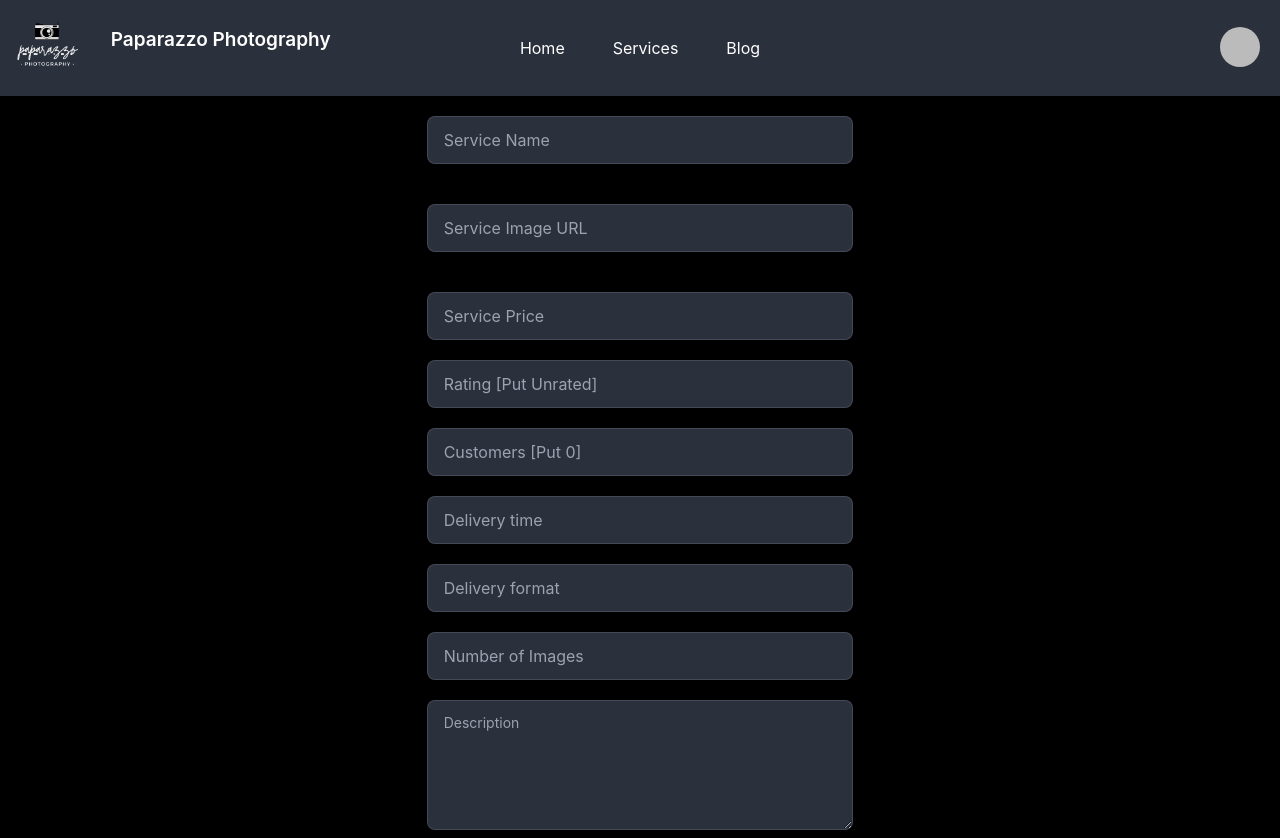
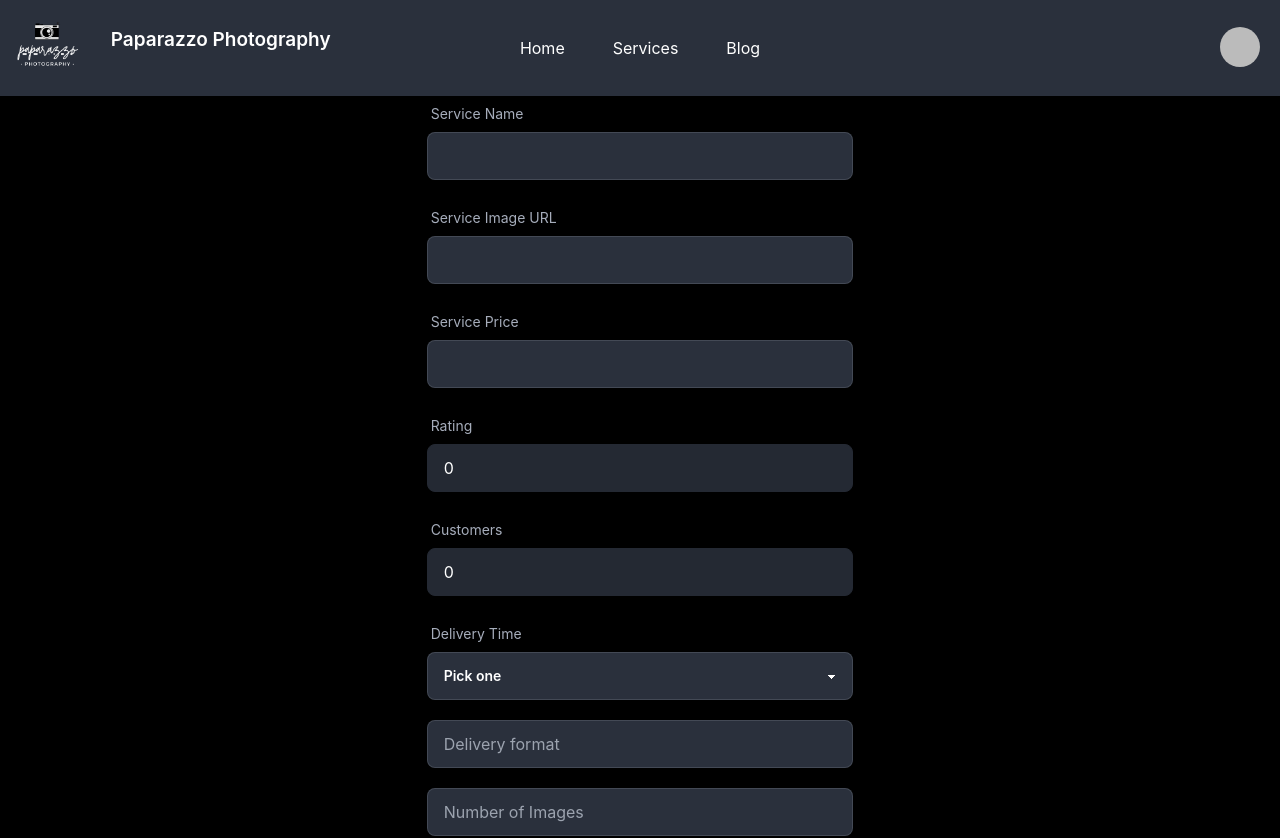
Before and after one commit to amanat-mahmud/Paparrazo-Photography, a React (Create React App) app: page /addservice in a window 1280 px wide. Shown: the top 838 px of the page. Built offline with nearby package versions, Linux system fonts and the light colour scheme; no server answers; sample sign-in values are in the browser's storage.

Commit message:
loader added

```diff
--- /dev/null
+++ b/src/Components/Loader/Loader.css
@@ -0,0 +1,39 @@
+.loader-container{
+    height: 50vh;
+    display: flex;
+    justify-content: center;
+    align-items: center;
+}
+.loader {
+    width: 6rem;
+    height: 6rem;
+    display: inline-block;
+    position: relative;
+  }
+  .loader::after,
+  .loader::before {
+    content: '';
+    box-sizing: border-box;
+    width: 48px;
+    height: 48px;
+    border-radius: 50%;
+    border: 2px solid #FFF;
+    position: absolute;
+    left: 0;
+    top: 0;
+    animation: animloader 2s linear infinite;
+  }
+  .loader::after {
+    animation-delay: 1s;
+  }
+
+  @keyframes animloader {
+    0% {
+      transform: scale(0);
+      opacity: 1;
+    }
+    100% {
+      transform: scale(1);
+      opacity: 0;
+    }
+  }
--- /dev/null
+++ b/src/Components/Loader/Loader.js
@@ -0,0 +1,11 @@
+import React from 'react';
+import './Loader.css'
+const Loader = () => {
+    return (
+        <div className='loader-container'>
+            <span className="loader"></span>
+        </div>
+    );
+};
+
+export default Loader;
--- a/src/Components/Pages/AddService/AddService.js
+++ b/src/Components/Pages/AddService/AddService.js
@@ -1,63 +1,157 @@
-import React from 'react';
-import toast from 'react-hot-toast';
-import { useNavigate } from 'react-router-dom';
-import useTitle from '../../../Hook/useTitle';
+import React from "react";
+import toast from "react-hot-toast";
+import { useNavigate } from "react-router-dom";
+import useTitle from "../../../Hook/useTitle";
 const AddService = () => {
-    useTitle('Add Service');
+  useTitle("Add Service");
   const navigate = useNavigate();
+
   const handleAddService = (event) => {
     event.preventDefault();
     const form = event.target;
     const title = form?.title.value;
     const img = form?.image.value;
     const price = form?.price.value;
-        const customers = form?.customers.value;
+    const customers = 0;
     const delivery = form?.delivery.value;
     const format = form?.format.value;
     const number_of_img = form?.number_of_img.value;
-        const rating = form?.rating?.value;
+    const rating = 0;
     const description = form?.description?.value;
-        // console.log(title,img,price,customers,delivery,format,number_of_img, rating, description);
-        const service = { title, img, price, customers, delivery, format, number_of_img, rating, description }
+    console.log(delivery);
+    const service = {
+      title,
+      img,
+      price,
+      customers,
+      delivery,
+      format,
+      number_of_img,
+      rating,
+      description,
+    };
     // console.log(service);
-        fetch(`https://paparazzo-photography-server.vercel.app/services`, {
-            method: 'POST',
-            headers: {
-                'Content-Type': 'application/json'
-            },
-            body: JSON.stringify(service)
-        })
-            .then(res => res.json())
-            .then(data => {
-                if (data.acknowledged > 0) {
-                    toast.success('Service Added')
-                    navigate("../services")
-                }
-            })
-            .catch()
-    }
+    // fetch(`https://paparazzo-photography-server.vercel.app/services`, {
+    //   method: "POST",
+    //   headers: {
+    //     "Content-Type": "application/json",
+    //   },
+    //   body: JSON.stringify(service),
+    // })
+    //   .then((res) => res.json())
+    //   .then((data) => {
+    //     if (data.acknowledged > 0) {
+    //       toast.success("Service Added");
+    //       navigate("../services");
+    //     }
+    //   })
+    //   .catch();
+  };
   return (
     <div>
-            <div className='text-center mb-5'>
+      <div className="text-center mb-5">
         <form onSubmit={handleAddService}>
-                    <input type="text" placeholder="Service Name" className="input input-bordered w-1/3 my-5" name='title' required /><br></br>
-                    <input type="text" placeholder="Service Image URL" className="input input-bordered w-1/3 my-5" name='image' required /><br></br>
-                    <input type="text" placeholder="Service Price" className="input input-bordered w-1/3 my-5" name='price' required /><br></br>
-                    <input type="text" placeholder="Rating [Put Unrated]" className="input input-bordered w-1/3 mb-5" name='rating'
-                        required /><br></br>
-                    <input type="text" placeholder="Customers [Put 0]" className="input input-bordered w-1/3 mb-5" name='customers'
-                        required /><br></br>
-                    <input type="text" placeholder="Delivery time" className="input input-bordered w-1/3 mb-5" name='delivery'
-                        required /><br></br>
-                    <input type="text" placeholder="Delivery format" className="input input-bordered w-1/3 mb-5" name='format'
-                        required /><br></br>
-                    <input type="text" placeholder="Number of Images" className="input input-bordered w-1/3 mb-5" name='number_of_img'
-                        required /><br></br>
-                    <textarea className="textarea textarea-bordered mb-5 w-1/3" placeholder="Description" rows="4" cols="50" name='description' required></textarea>
-                    <div className='text-center'>
-                        <button type="submit" className="btn btn-outline">Add service</button>
+          <div className="form-control w-1/3 mx-auto mb-5">
+            <label className="label">
+              <span className="label-text">Service Name</span>
+            </label>
+            <input
+              type="text"
+              className="input input-bordered w-full"
+              name="title"
+              required
+
+            />
           </div>
+          <div className="form-control w-1/3 mx-auto mb-5">
+            <label className="label">
+              <span className="label-text">Service Image URL</span>
+            </label>
+            <input
+              type="text"
+              className="input input-bordered w-full"
+              name="image"
+              required
+            />
+          </div>
+          <div className="form-control w-1/3 mx-auto mb-5">
+            <label className="label">
+              <span className="label-text">Service Price</span>
+            </label>
+            <input
+              type="number"
+              className="input input-bordered w-full"
+              name="price"
+              required
+            />
+          </div>
+          <div className="form-control w-1/3 mx-auto mb-5">
+            <label className="label">
+              <span className="label-text">Rating</span>
+            </label>
+            <input
+              type="text"
+              className="input input-bordered w-full"
+              name="rating"
+              required
+              defaultValue={0}
+              disabled
+            />
+          </div>
+          <div className="form-control w-1/3 mx-auto mb-5">
+            <label className="label">
+              <span className="label-text">Customers</span>
+            </label>
+            <input
+              type="text"
+              className="input input-bordered w-full"
+              name="customers"
+              required
+              defaultValue={0}
+              disabled
+            />
+          </div>
+          <div className="form-control w-1/3 mx-auto mb-5">
+  <label className="label">
+    <span className="label-text">Delivery Time</span>
+  </label>
+  <select className="select select-bordered" name="delivery">
+    <option disabled selected>Pick one</option>
+    <option>2</option>
+    <option>5</option>
+    <option>7</option>
+  </select>
 
+</div>
+          <input
+            type="text"
+            placeholder="Delivery format"
+            className="input input-bordered w-1/3 mb-5"
+            name="format"
+            required
+          />
+          <br></br>
+          <input
+            type="text"
+            placeholder="Number of Images"
+            className="input input-bordered w-1/3 mb-5"
+            name="number_of_img"
+            required
+          />
+          <br></br>
+          <textarea
+            className="textarea textarea-bordered mb-5 w-1/3"
+            placeholder="Description"
+            rows="4"
+            cols="50"
+            name="description"
+            required
+          ></textarea>
+          <div className="text-center">
+            <button type="submit" className="btn btn-outline">
+              Add service
+            </button>
+          </div>
         </form>
       </div>
     </div>
--- a/src/Components/Pages/Home/Home.js
+++ b/src/Components/Pages/Home/Home.js
@@ -1,5 +1,5 @@
 import React, { useContext } from 'react';
-import { Link, useLoaderData } from 'react-router-dom';
+import { Link, useLoaderData, useNavigate, useNavigation } from 'react-router-dom';
 import { FaMapMarkerAlt } from "react-icons/fa";
 import { PhotoProvider, PhotoView } from 'react-photo-view';
 import Service from './Service';
@@ -23,10 +23,16 @@ import galMin6 from "../../../assets/img/gallery/galMin6.jpg"
 import './Home.css'
 import useTitle from '../../../Hook/useTitle';
 import { AuthContext } from '../../../context/AuthProvider';
+import Loader from '../../Loader/Loader';
 const Home = () => {
+    const navigation = useNavigation();
     useTitle('Home');
     const services = useLoaderData();
     const {user} = useContext(AuthContext);
+    if(navigation.state==="loading"){
+        return <Loader></Loader>
+    }
+
     return (
         <div>
             {/* Hero section */}
@@ -45,7 +51,7 @@ const Home = () => {
                                 <h3 className="font-bold text-lg">Congratulations!!!</h3>
                                 <p className="py-4">Please check your email. Thank you.</p>
                                 <div className="modal-action">
-                                    <label htmlFor="hire-me-modal" className="btn">Okay</label>
+                                    <label htmlFor="hire-me-modal" className="btn btn-outline">Okay</label>
                                 </div>
                             </div>
                         </div>
--- a/src/Components/Pages/Services/Services.js
+++ b/src/Components/Pages/Services/Services.js
@@ -1,7 +1,8 @@
 import React, { useContext } from 'react';
-import { useLoaderData } from 'react-router-dom';
+import { useLoaderData, useNavigation } from 'react-router-dom';
 import { AuthContext } from '../../../context/AuthProvider';
 import useTitle from '../../../Hook/useTitle';
+import Loader from '../../Loader/Loader';
 import Service from '../Home/Service';
 
 const Services = () => {
@@ -9,6 +10,10 @@ const Services = () => {
     const { loading } = useContext(AuthContext);
     // console.log(loading);
     const services = useLoaderData();
+    const navigation = useNavigation();
+    if(navigation.state==="loading"){
+        return <Loader></Loader>
+    }
     return (
         <div>
             {
--- a/src/Routes/Router/Routes.js
+++ b/src/Routes/Router/Routes.js
@@ -1,4 +1,5 @@
 import { createBrowserRouter } from "react-router-dom";
+import Loader from "../../Components/Loader/Loader";
 import AddService from "../../Components/Pages/AddService/AddService";
 import Blog from "../../Components/Pages/Blog/Blog";
 import Error from "../../Components/Pages/Error/Error";
@@ -62,6 +63,10 @@ const router = createBrowserRouter([
                 path: '/addservice',
                 element: <PrivateRoute><AddService></AddService></PrivateRoute>
             },
+            {
+                path: '/loader',
+                element: <Loader></Loader>
+            },
         ],
         errorElement: <Error></Error>
     },
```
Lines whose indentation alone changed are shown as unchanged.
